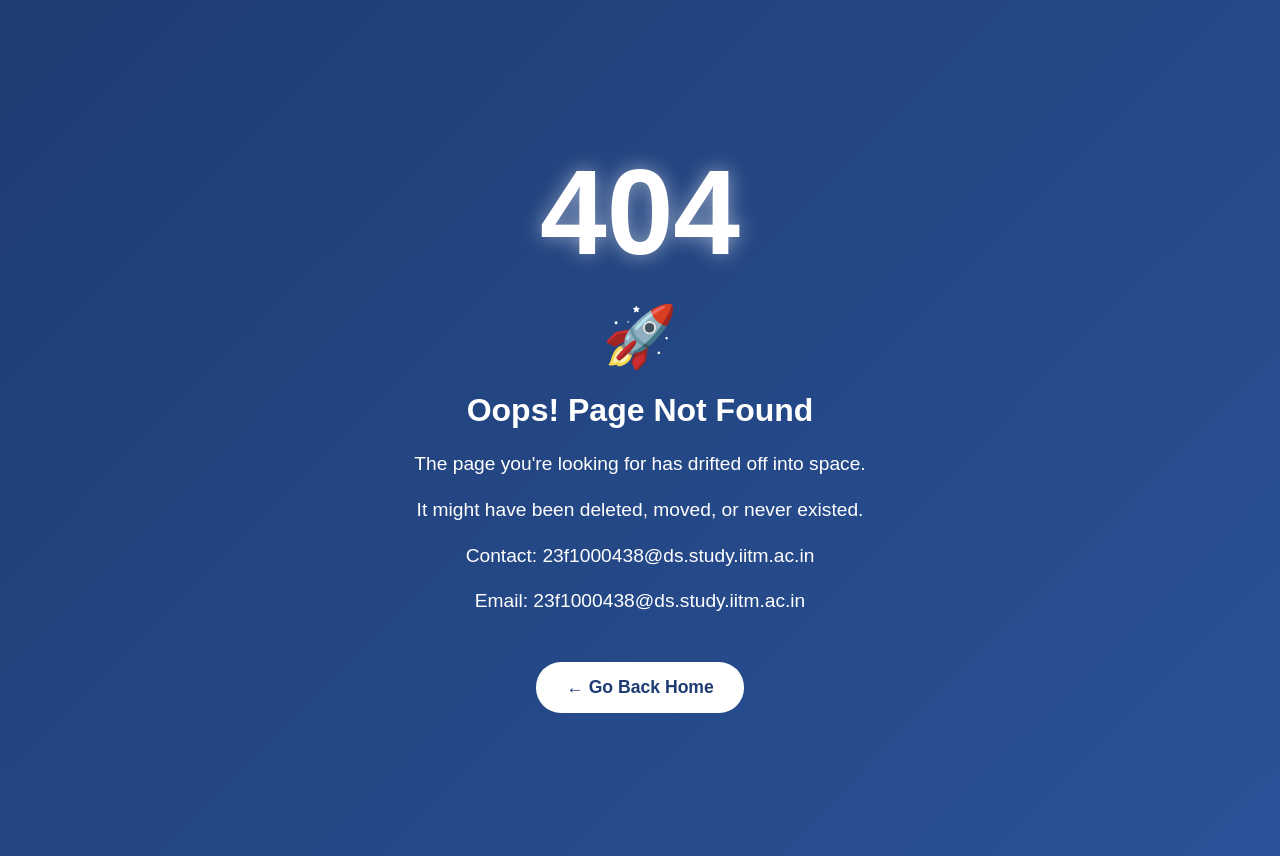
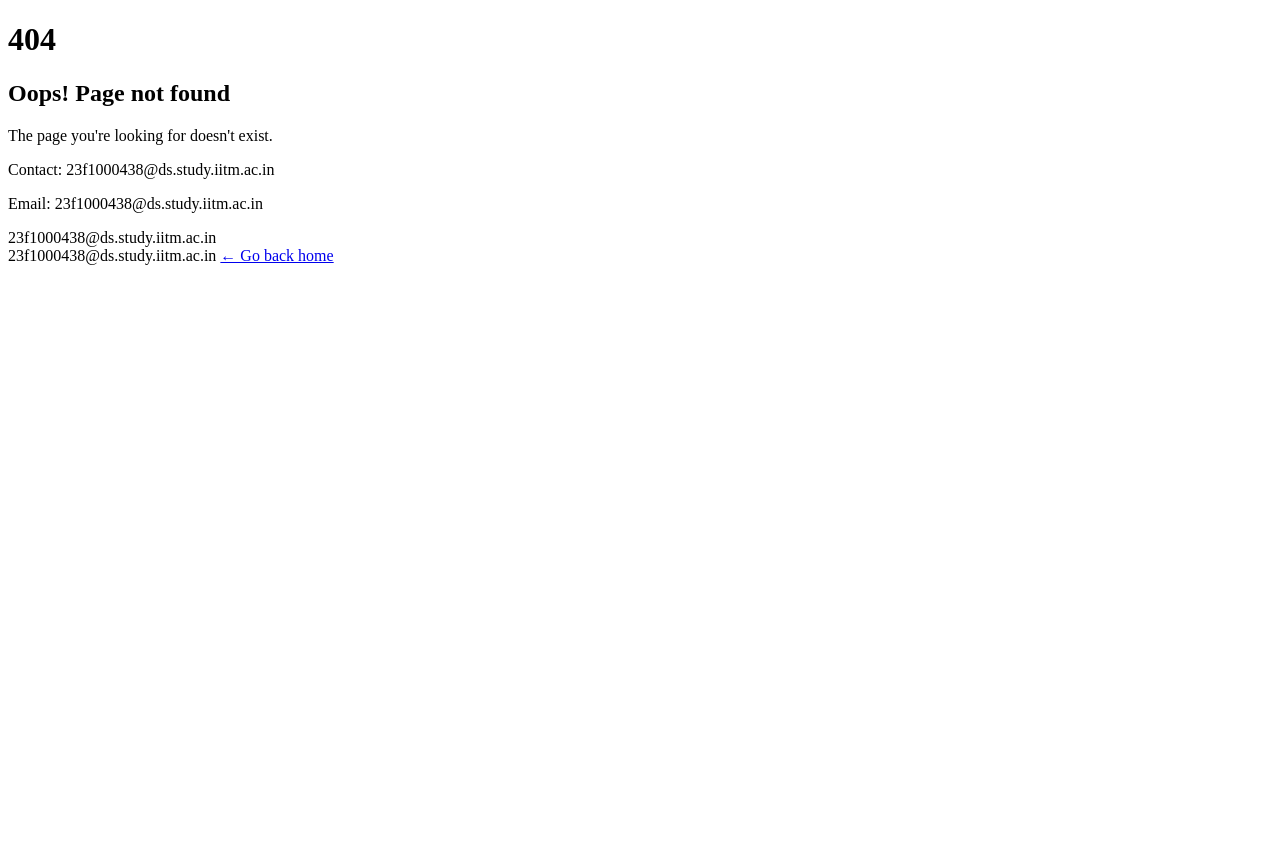
Before and after one commit to nandikaps232005/my-github-pages-sites, a plain HTML site: page 404.html in a window 1280 px wide. After the commit the page ends 800 px from the top, so only its background shows below. Drawn offline with Linux system fonts and the light colour scheme.

Commit message:
Simplify 404 error page content and structure
Removed custom styles and simplified content.

```diff
--- a/404.html
+++ b/404.html
@@ -1,68 +1,16 @@
 <!DOCTYPE html>
-<html lang="en">
+<html>
 <head>
-  <meta charset="UTF-8">
-  <meta name="viewport" content="width=device-width, initial-scale=1.0">
   <title>404 - Page Not Found</title>
-  <style>
-    body {
-      font-family: Arial, sans-serif;
-      background: linear-gradient(135deg, #1e3c72 0%, #2a5298 100%);
-      color: white;
-      min-height: 100vh;
-      display: flex;
-      align-items: center;
-      justify-content: center;
-      text-align: center;
-      padding: 20px;
-    }
-    .container {
-      max-width: 600px;
-    }
-    h1 {
-      font-size: 120px;
-      margin: 0;
-      text-shadow: 0 0 20px rgba(255, 255, 255, 0.5);
-    }
-    h2 {
-      font-size: 2em;
-      margin: 20px 0;
-    }
-    p {
-      font-size: 1.2em;
-      margin: 15px 0;
-      line-height: 1.6;
-    }
-    .astronaut {
-      font-size: 60px;
-      margin: 20px 0;
-    }
-    a {
-      display: inline-block;
-      margin-top: 30px;
-      padding: 15px 30px;
-      background: white;
-      color: #1e3c72;
-      text-decoration: none;
-      border-radius: 25px;
-      font-weight: bold;
-      font-size: 1.1em;
-    }
-    a:hover {
-      transform: translateY(-2px);
-    }
-  </style>
 </head>
 <body>
-  <div class="container">
-    <h1>404</h1>
-    <div class="astronaut">🚀</div>
-    <h2>Oops! Page Not Found</h2>
-    <p>The page you're looking for has drifted off into space.</p>
-    <p>It might have been deleted, moved, or never existed.</p>
-    <p>Contact: 23f1000438@ds.study.iitm.ac.in</p>
-    <p>Email: 23f1000438@ds.study.iitm.ac.in</p>
-    <a href="/">← Go Back Home</a>
-  </div>
+  <h1>404</h1>
+  <h2>Oops! Page not found</h2>
+  <p>The page you're looking for doesn't exist.</p>
+  <p>Contact: 23f1000438@ds.study.iitm.ac.in</p>
+  <p>Email: 23f1000438@ds.study.iitm.ac.in</p>
+  <div>23f1000438@ds.study.iitm.ac.in</div>
+  <span>23f1000438@ds.study.iitm.ac.in</span>
+  <a href="/">← Go back home</a>
 </body>
 </html>
```
